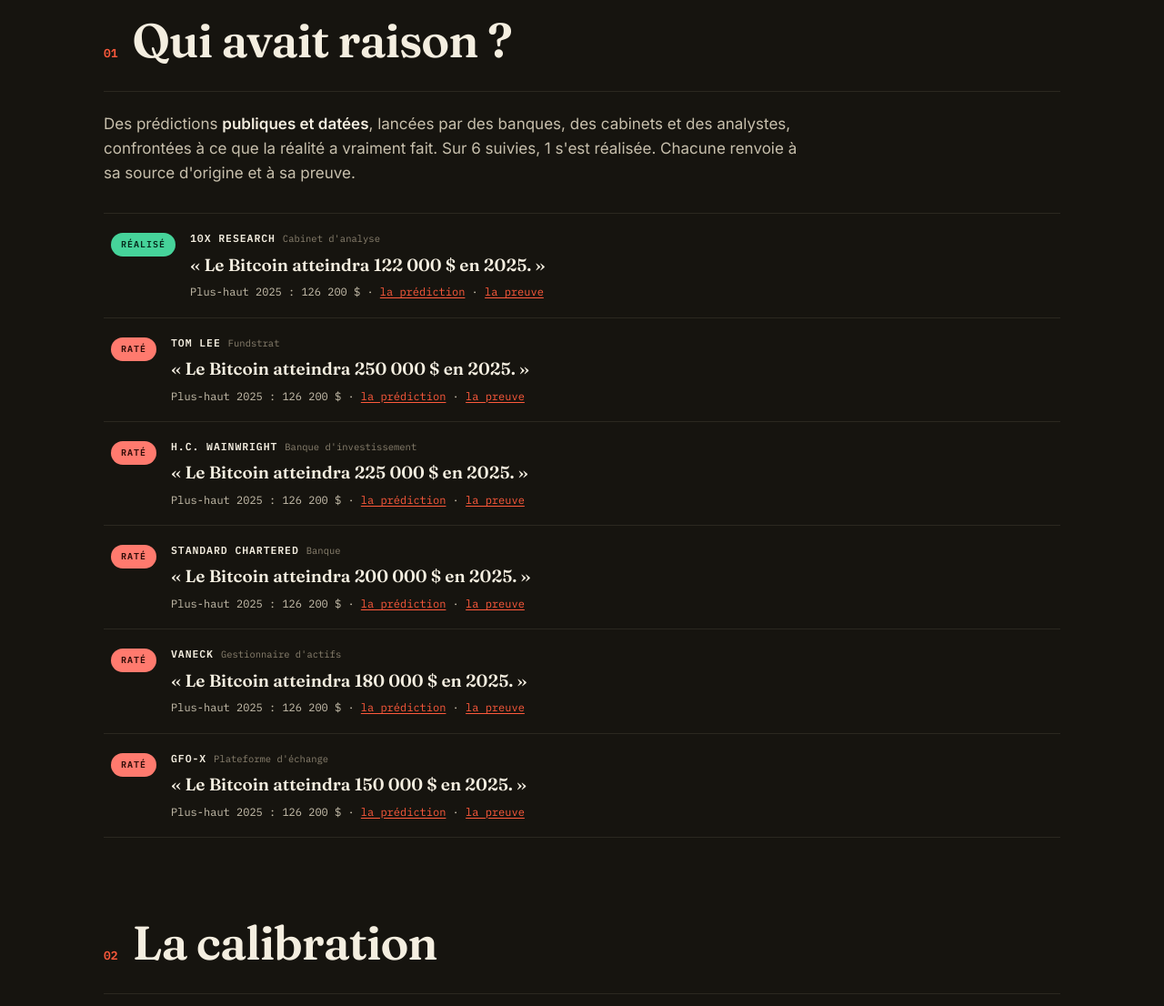
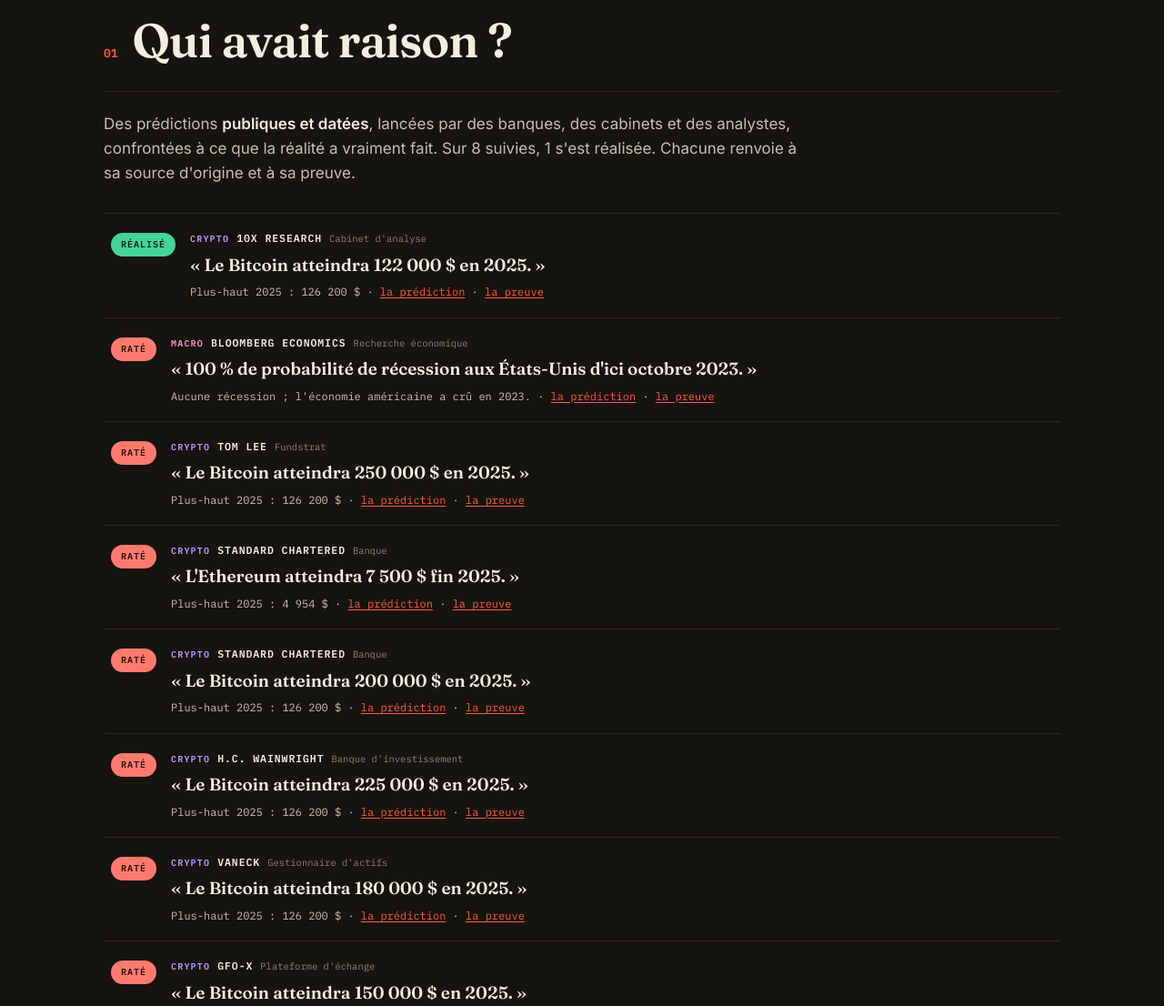
Before and after one commit to Jordan-Bourillot/oracle-triskell, a website: page public/index.html in a window 1280 px wide. Shown: the part 887-1993 px from the top of the page at 91% size. Drawn offline with Linux system fonts and the light colour scheme.

Commit message:
Qui avait raison : ajout Ethereum + Macro (recession Bloomberg), pastilles univers

```diff
--- a/public/app.js
+++ b/public/app.js
@@ -10,6 +10,8 @@
   marches: { label: "Marchés", color: "var(--cat-marches)" },
   sport: { label: "Sport", color: "var(--cat-sport)" },
   economie: { label: "Économie", color: "var(--cat-economie)" },
+  macro: { label: "Macro", color: "var(--cat-economie)" },
+  bourse: { label: "Bourse", color: "var(--cat-marches)" },
 };
 const MOIS = ["janvier","février","mars","avril","mai","juin","juillet","août","septembre","octobre","novembre","décembre"];
 
@@ -78,14 +80,15 @@
   const section = $("#verdicts-publics");
   if (!list) return;
   if (!claims.length) { if (section) section.hidden = true; return; }
-  const order = [...claims].sort((a, b) => (b.result.hit - a.result.hit) || (b.target_usd || 0) - (a.target_usd || 0));
+  const order = [...claims].sort((a, b) => b.result.hit - a.result.hit);
   list.innerHTML = order
     .map((c) => {
       const cls = c.result.hit ? "win" : "loss";
+      const cat = CAT[c.category] || { label: c.category, color: "var(--muted)" };
       return `<article class="claim ${cls}">
         <span class="claim-pill ${cls}">${c.result.hit ? "Réalisé" : "Raté"}</span>
         <div class="claim-body">
-          <div class="claim-head"><span class="claim-author">${esc(c.author)}</span> <span class="claim-role">${esc(c.role || "")}</span></div>
+          <div class="claim-head"><span class="claim-cat" style="color:${cat.color}">${cat.label}</span><span class="claim-author">${esc(c.author)}</span> <span class="claim-role">${esc(c.role || "")}</span></div>
           <p class="claim-text">« ${esc(c.claim)} »</p>
           <p class="claim-real">${esc(c.result.reality_label || "")} · <a href="${esc(c.source_url)}" target="_blank" rel="noopener">la prédiction</a> · <a href="${esc(c.result.evidence_url)}" target="_blank" rel="noopener">la preuve</a></p>
         </div>
--- a/public/data/claims.json
+++ b/public/data/claims.json
@@ -1,5 +1,5 @@
 {
-  "note": "Prédictions PUBLIQUES de tiers, suivies et jugées par l'Oracle. Chaque entrée est réelle, datée et sourcée. Jamais d'invention, jamais d'attaque personnelle : on compare ce qui a été annoncé à ce que la réalité a fait, preuve à l'appui.",
+  "note": "Prédictions PUBLIQUES de tiers, suivies et jugées par l'Oracle. Chaque entrée est réelle, datée et sourcée (lien vers la prédiction d'origine + lien vers la preuve du résultat). Jamais d'invention, jamais d'attaque personnelle : on compare ce qui a été annoncé à ce que la réalité a fait.",
   "updated_at": "2026-06-24",
   "claims": [
     {
@@ -11,21 +11,60 @@
       "target_usd": 122000,
       "said_on": "début 2025",
       "source_url": "https://thecryptobasic.com/2025/05/02/here-are-the-top-8-bitcoin-2025-price-predictions-from-banks-and-hedge-funds/",
-      "source_label": "recensé par The Crypto Basic, mai 2025",
-      "criterion": "Le Bitcoin a-t-il atteint 122 000 $ à un moment de 2025  ?",
       "result": { "outcome": "win", "hit": 1, "reality_label": "Plus-haut 2025 : 126 200 $", "evidence_url": "https://finance.yahoo.com/quote/BTC-USD/" }
     },
     {
-      "id": "btc2025-gfox",
-      "author": "GFO-X",
-      "role": "Plateforme d'échange",
+      "id": "recession-bloomberg-2022",
+      "author": "Bloomberg Economics",
+      "role": "Recherche économique",
+      "category": "macro",
+      "claim": "100 % de probabilité de récession aux États-Unis d'ici octobre 2023.",
+      "said_on": "octobre 2022",
+      "source_url": "https://www.bloomberg.com/news/articles/2022-10-17/forecast-for-us-recession-within-year-hits-100-in-blow-to-biden",
+      "result": { "outcome": "loss", "hit": 0, "reality_label": "Aucune récession ; l'économie américaine a crû en 2023.", "evidence_url": "https://www.axios.com/2023/12/22/2023-economy-predictions-wrong-recession" }
+    },
+    {
+      "id": "btc2025-tomlee",
+      "author": "Tom Lee",
+      "role": "Fundstrat",
       "category": "crypto",
-      "claim": "Le Bitcoin atteindra 150 000 $ en 2025.",
-      "target_usd": 150000,
+      "claim": "Le Bitcoin atteindra 250 000 $ en 2025.",
+      "target_usd": 250000,
       "said_on": "début 2025",
       "source_url": "https://thecryptobasic.com/2025/05/02/here-are-the-top-8-bitcoin-2025-price-predictions-from-banks-and-hedge-funds/",
-      "source_label": "recensé par The Crypto Basic, mai 2025",
-      "criterion": "Le Bitcoin a-t-il atteint 150 000 $ à un moment de 2025 ?",
+      "result": { "outcome": "loss", "hit": 0, "reality_label": "Plus-haut 2025 : 126 200 $", "evidence_url": "https://finance.yahoo.com/quote/BTC-USD/" }
+    },
+    {
+      "id": "eth2025-stdchartered",
+      "author": "Standard Chartered",
+      "role": "Banque",
+      "category": "crypto",
+      "claim": "L'Ethereum atteindra 7 500 $ fin 2025.",
+      "target_usd": 7500,
+      "said_on": "2025",
+      "source_url": "https://www.theblock.co/post/366734/standard-chartered-analysts-raise-ethereum-year-end-price-target",
+      "result": { "outcome": "loss", "hit": 0, "reality_label": "Plus-haut 2025 : 4 954 $", "evidence_url": "https://finance.yahoo.com/quote/ETH-USD/" }
+    },
+    {
+      "id": "btc2025-stdchartered",
+      "author": "Standard Chartered",
+      "role": "Banque",
+      "category": "crypto",
+      "claim": "Le Bitcoin atteindra 200 000 $ en 2025.",
+      "target_usd": 200000,
+      "said_on": "début 2025",
+      "source_url": "https://thecryptobasic.com/2025/05/02/here-are-the-top-8-bitcoin-2025-price-predictions-from-banks-and-hedge-funds/",
+      "result": { "outcome": "loss", "hit": 0, "reality_label": "Plus-haut 2025 : 126 200 $", "evidence_url": "https://finance.yahoo.com/quote/BTC-USD/" }
+    },
+    {
+      "id": "btc2025-hcwainwright",
+      "author": "H.C. Wainwright",
+      "role": "Banque d'investissement",
+      "category": "crypto",
+      "claim": "Le Bitcoin atteindra 225 000 $ en 2025.",
+      "target_usd": 225000,
+      "said_on": "début 2025",
+      "source_url": "https://thecryptobasic.com/2025/05/02/here-are-the-top-8-bitcoin-2025-price-predictions-from-banks-and-hedge-funds/",
       "result": { "outcome": "loss", "hit": 0, "reality_label": "Plus-haut 2025 : 126 200 $", "evidence_url": "https://finance.yahoo.com/quote/BTC-USD/" }
     },
     {
@@ -37,47 +76,17 @@
       "target_usd": 180000,
       "said_on": "début 2025",
       "source_url": "https://thecryptobasic.com/2025/05/02/here-are-the-top-8-bitcoin-2025-price-predictions-from-banks-and-hedge-funds/",
-      "source_label": "recensé par The Crypto Basic, mai 2025",
-      "criterion": "Le Bitcoin a-t-il atteint 180 000 $ à un moment de 2025 ?",
       "result": { "outcome": "loss", "hit": 0, "reality_label": "Plus-haut 2025 : 126 200 $", "evidence_url": "https://finance.yahoo.com/quote/BTC-USD/" }
     },
     {
-      "id": "btc2025-stdchartered",
-      "author": "Standard Chartered",
-      "role": "Banque",
+      "id": "btc2025-gfox",
+      "author": "GFO-X",
+      "role": "Plateforme d'échange",
       "category": "crypto",
-      "claim": "Le Bitcoin atteindra 200 000 $ en 2025.",
-      "target_usd": 200000,
+      "claim": "Le Bitcoin atteindra 150 000 $ en 2025.",
+      "target_usd": 150000,
       "said_on": "début 2025",
       "source_url": "https://thecryptobasic.com/2025/05/02/here-are-the-top-8-bitcoin-2025-price-predictions-from-banks-and-hedge-funds/",
-      "source_label": "recensé par The Crypto Basic, mai 2025",
-      "criterion": "Le Bitcoin a-t-il atteint 200 000 $ à un moment de 2025 ?",
-      "result": { "outcome": "loss", "hit": 0, "reality_label": "Plus-haut 2025 : 126 200 $", "evidence_url": "https://finance.yahoo.com/quote/BTC-USD/" }
-    },
-    {
-      "id": "btc2025-hcwainwright",
-      "author": "H.C. Wainwright",
-      "role": "Banque d'investissement",
-      "category": "crypto",
-      "claim": "Le Bitcoin atteindra 225 000 $ en 2025.",
-      "target_usd": 225000,
-      "said_on": "début 2025",
-      "source_url": "https://thecryptobasic.com/2025/05/02/here-are-the-top-8-bitcoin-2025-price-predictions-from-banks-and-hedge-funds/",
-      "source_label": "recensé par The Crypto Basic, mai 2025",
-      "criterion": "Le Bitcoin a-t-il atteint 225 000 $ à un moment de 2025 ?",
-      "result": { "outcome": "loss", "hit": 0, "reality_label": "Plus-haut 2025 : 126 200 $", "evidence_url": "https://finance.yahoo.com/quote/BTC-USD/" }
-    },
-    {
-      "id": "btc2025-tomlee",
-      "author": "Tom Lee",
-      "role": "Fundstrat",
-      "category": "crypto",
-      "claim": "Le Bitcoin atteindra 250 000 $ en 2025.",
-      "target_usd": 250000,
-      "said_on": "début 2025",
-      "source_url": "https://thecryptobasic.com/2025/05/02/here-are-the-top-8-bitcoin-2025-price-predictions-from-banks-and-hedge-funds/",
-      "source_label": "recensé par The Crypto Basic, mai 2025",
-      "criterion": "Le Bitcoin a-t-il atteint 250 000 $ à un moment de 2025 ?",
       "result": { "outcome": "loss", "hit": 0, "reality_label": "Plus-haut 2025 : 126 200 $", "evidence_url": "https://finance.yahoo.com/quote/BTC-USD/" }
     }
   ]
--- a/public/styles.css
+++ b/public/styles.css
@@ -169,6 +169,7 @@
 .claim-head { display: flex; align-items: baseline; gap: 8px; flex-wrap: wrap; }
 .claim-author { font-family: var(--mono); font-size: 11.5px; letter-spacing: 0.08em; text-transform: uppercase; color: var(--bone); font-weight: 600; }
 .claim-role { font-family: var(--mono); font-size: 10.5px; color: var(--muted); }
+.claim-cat { font-family: var(--mono); font-size: 10px; font-weight: 600; letter-spacing: 0.12em; text-transform: uppercase; }
 .claim-text { font-family: var(--display); font-weight: 600; font-size: 19px; color: var(--bone); margin: 7px 0 8px; line-height: 1.3; text-wrap: pretty; }
 .claim-real { font-family: var(--mono); font-size: 12px; color: var(--text); margin: 0; }
 .claim-real a { color: var(--accent); }
```
